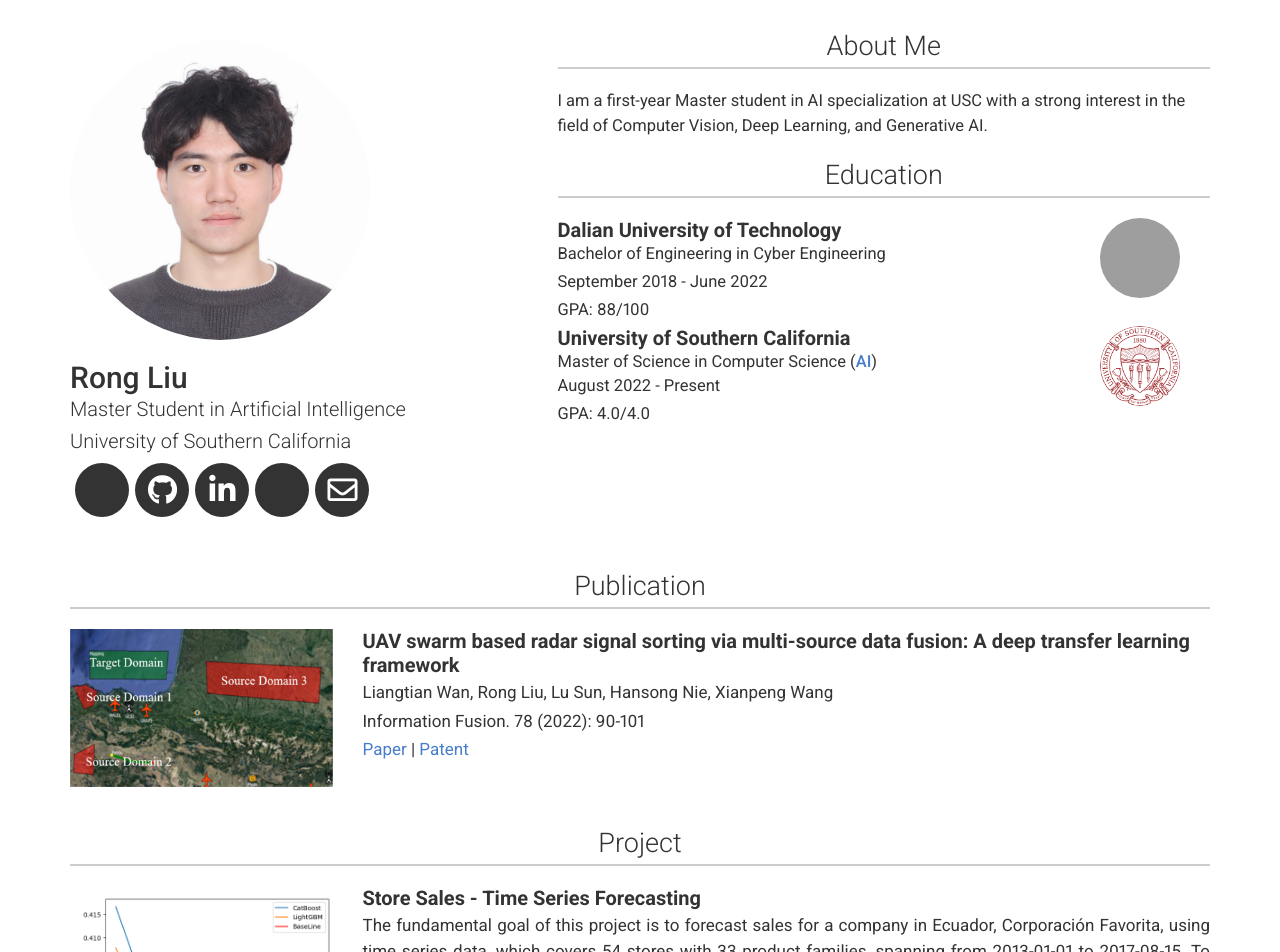
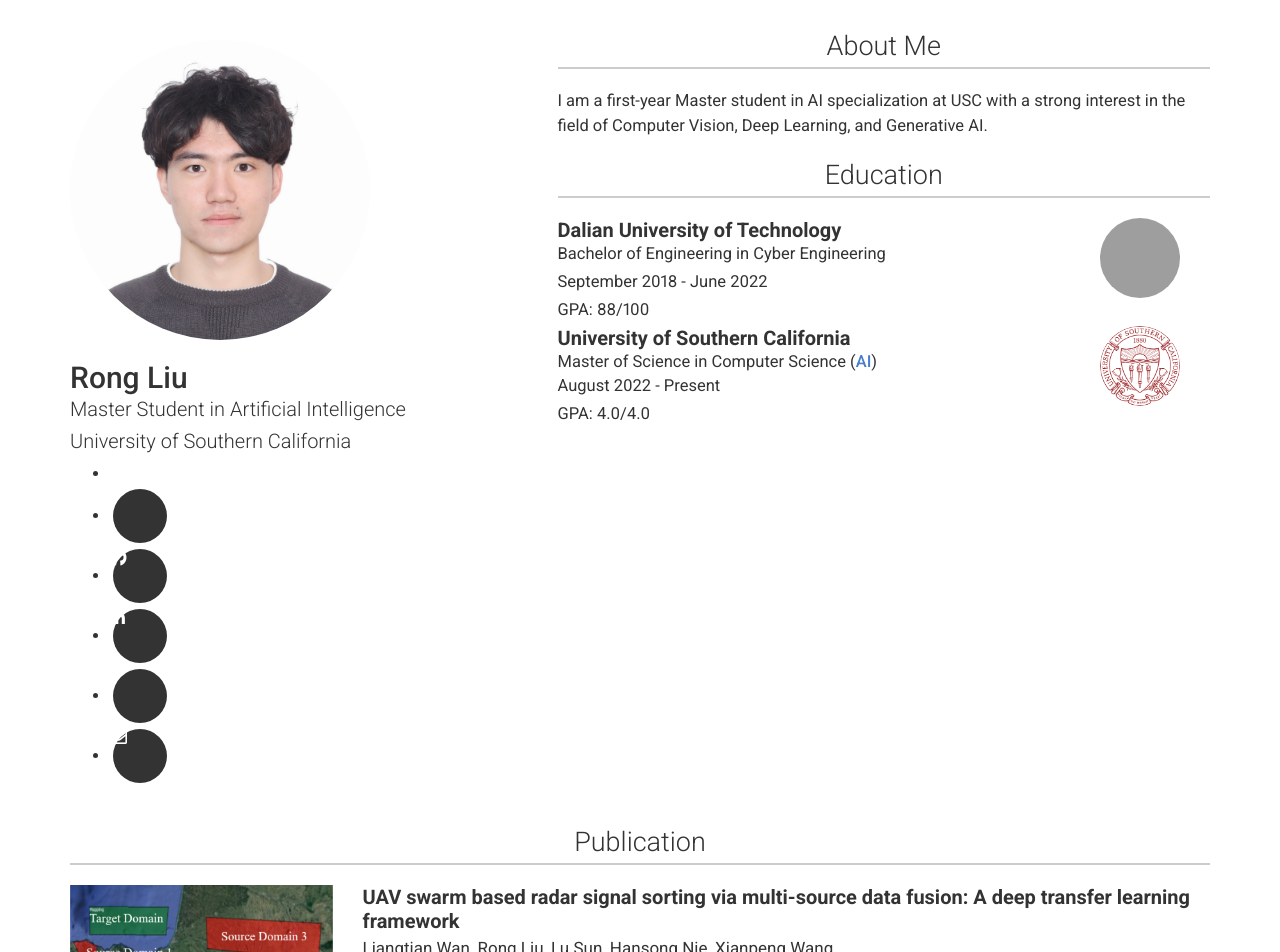
Before and after one commit to RongLiu-Leo/rongliu-leo.github.io, a Jekyll site: the page built from index.md, in a window 1280 px wide. Shown: the top 952 px of the page. Built offline with Jekyll 4.4.1, drawn with Linux system fonts in a browser that asks for light colours; nearby versions of some CDN libraries; a style sheet for code colours, icons or effects is not loaded; grey boxes are pictures that could not be loaded.

Commit message:
Update modern-resume-theme.scss

```diff
--- a/_sass/modern-resume-theme.scss
+++ b/_sass/modern-resume-theme.scss
@@ -1,7 +1,7 @@
 @import "base";
 @import "button";
 @import "type";
-@import "icons";
+// @import "icons";
 .header-right p {
   margin-bottom: 3px;
   @media print {
```
